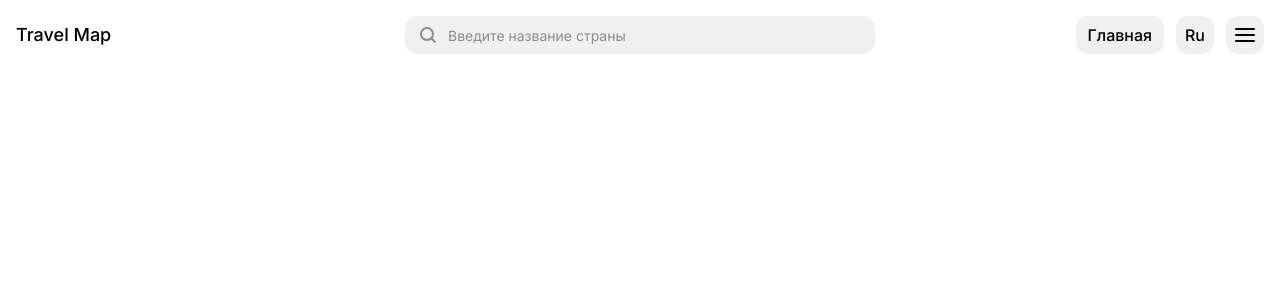
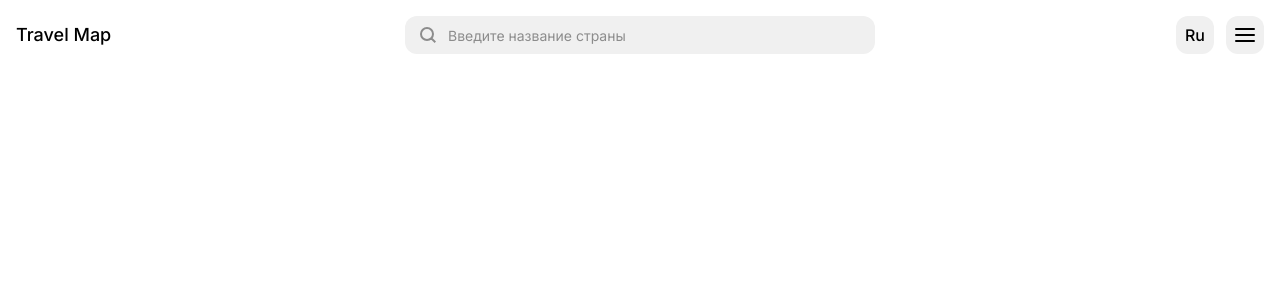
Before and after one commit to RodionGimranov/travel-map, a Vue app: page /#/home in a window 1280 px wide. Shown: the top 300 px of the page. Built offline with nearby package versions, Linux system fonts and the light colour scheme.

Commit message:
feat: add routes for new pages

```diff
--- a/src/router/index.ts
+++ b/src/router/index.ts
@@ -6,7 +6,19 @@ const routes = [
         path: "/home",
         name: "homePage",
         component: () => import("@/pages/HomePage.vue"),
-        meta: { titleKey: "TravelMap" },
+        meta: { title: "TravelMap", hideHomeBtn: true },
+    },
+    {
+        path: "/countries",
+        name: "countriesPage",
+        component: () => import("@/pages/CountriesPage.vue"),
+        meta: { title: "Countries" },
+    },
+    {
+        path: "/continents",
+        name: "continentsPage",
+        component: () => import("@/pages/ContinentsPage.vue"),
+        meta: { title: "Continents" },
     },
 ];
 
```
